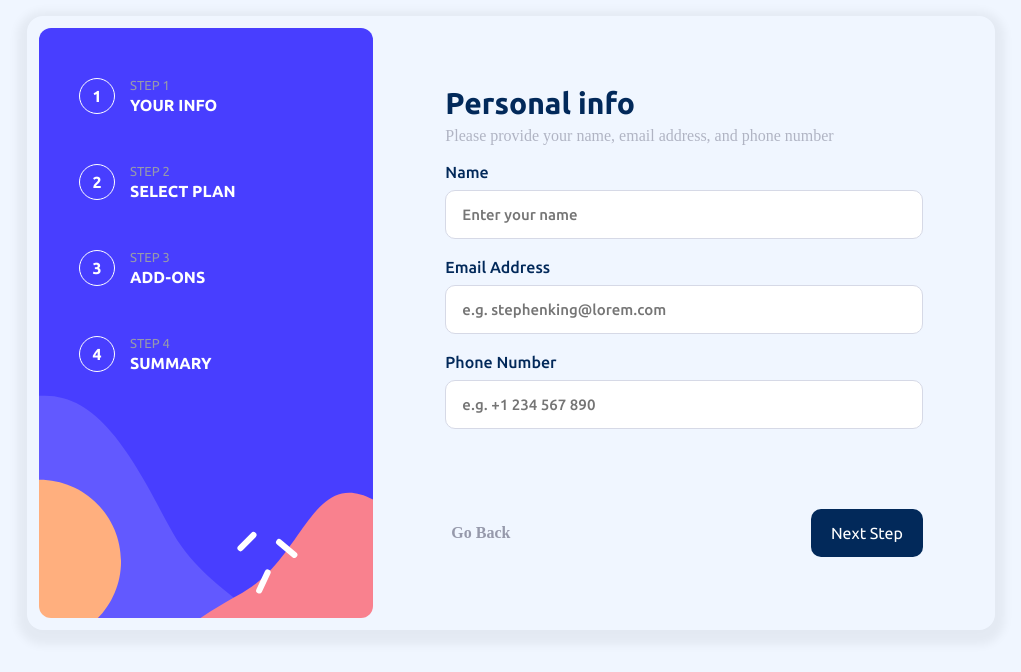
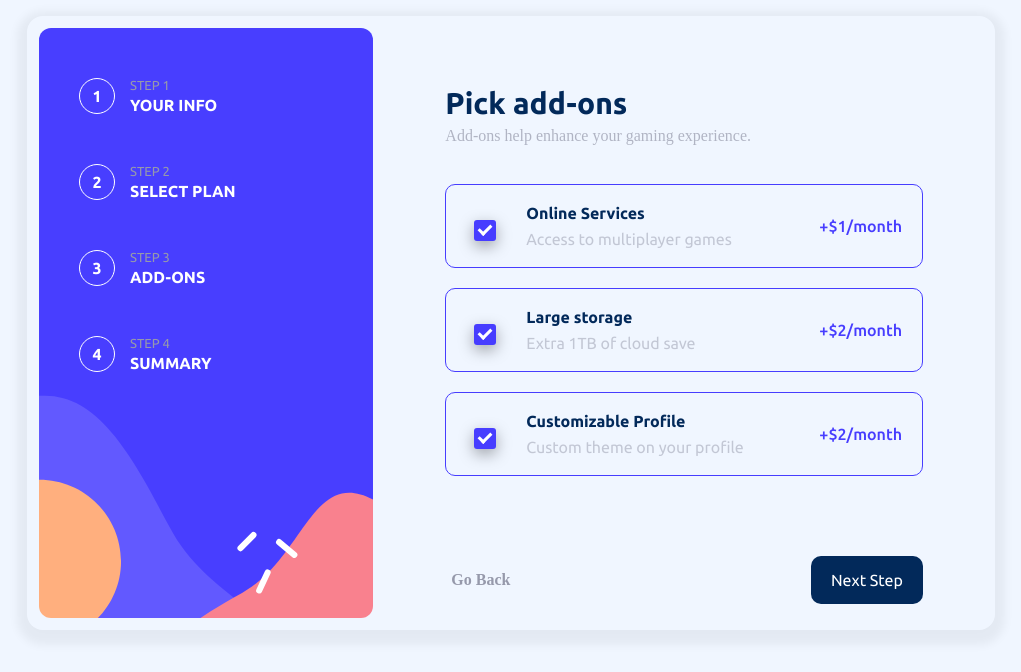
Before and after one commit to gkhanylmaz/multi-step-form, a React (Create React App) app: page / in a window 1280 px wide. Shown: the top 672 px of the page, without its empty margins (129-1150 px from the left). Built offline with nearby package versions, Linux system fonts and the light colour scheme.

Commit message:
Step3 Form Create

```diff
--- a/src/components/MultiStepForm.jsx
+++ b/src/components/MultiStepForm.jsx
@@ -1,12 +1,49 @@
-import React from "react";
+import React, { useState } from "react";
 import Sidebar from "./Sidebar";
 import Step1 from "./Step1";
+import Step2 from "./Step2";
+import Step3 from "./Step3";
+import Step4 from "./Step4";
+
+const Steps = {
+  step1: {
+    component: Step1,
+    title: "Personal Info",
+    subtitle: "Please privide your name, email adress, and phone number",
+    nextButton: true,
+  },
+  step2: {
+    component: Step2,
+    title: "Select your plan",
+    subtitle: "You have the option of moontly or yearacl biling",
+    nextButton: true,
+    backButton: true,
+  },
+  step3: {
+    component: Step3,
+    title: "Pick add-ons",
+    subtitle: "Add-ons help enhance your gaming experience.",
+    nextButton: true,
+    backButton: true,
+  },
+  step4: {
+    component: Step4,
+    title: "Finishing up",
+    subtitle: "Double-check everything looks OK before comfirming.",
+    backButton: true,
+  },
+};
 
 const MultiStepForm = () => {
+  const [activeStep, setActiveStep] = useState("step3");
+  const [formData, setFormData] = useState();
+
+  const ActiveStep = Steps[activeStep].component;
+
   return (
     <div className="multi-step">
       <Sidebar />
-      <Step1 />
+      <ActiveStep {...Steps[activeStep]} />
     </div>
   );
 };
--- /dev/null
+++ b/src/components/Step.jsx
@@ -0,0 +1,23 @@
+import React from "react";
+
+const Step = ({ title, subtitle, children, backButton, nextButton }) => {
+  return (
+    <div className="step1">
+      <div className="step1-header">
+        <h1> {title}</h1>
+        <p>{subtitle}</p>
+      </div>
+      <div className="body">{children}</div>
+      <div className="step1-footer">
+        {backButton && <button className="step1-goback"> Go Back </button>}
+        {nextButton ? (
+          <button className="step1-next"> Next Step </button>
+        ) : (
+          <button> Confirm </button>
+        )}
+      </div>
+    </div>
+  );
+};
+
+export default Step;
--- a/src/components/Step1.jsx
+++ b/src/components/Step1.jsx
@@ -1,4 +1,5 @@
 import React from "react";
+import Step from "./Step";
 
 const step1 = [
   {
@@ -29,13 +30,9 @@ const step1 = [
   },
 ];
 
-const Step1 = () => {
+const Step1 = (props) => {
   return (
-    <div className="step1">
-      <div className="step1-header">
-        <h1> Personal info</h1>
-        <p>Please provide your name, email address, and phone number</p>
-      </div>
+    <Step {...props}>
       {step1.map((step) => (
         <form>
           <label>{step.label}</label>
@@ -46,11 +43,7 @@ const Step1 = () => {
           />
         </form>
       ))}
-      <div className="step1-footer">
-        <button className="step1-goback"> Go Back </button>
-        <button className="step1-next"> Next Step </button>
-      </div>
-    </div>
+    </Step>
   );
 };
 
--- a/src/components/Step2.jsx
+++ b/src/components/Step2.jsx
@@ -1,7 +1,9 @@
 import React from "react";
+// import { selectItem } from "../contast/selectItem";
+import Step from "./Step";
 
-const Step2 = () => {
-  return <div>Step2</div>;
+const Step2 = (props) => {
+  return <Step {...props}></Step>;
 };
 
 export default Step2;
--- a/src/components/Step3.jsx
+++ b/src/components/Step3.jsx
@@ -1,7 +1,49 @@
 import React from "react";
+import Step from "./Step";
 
-const Step3 = () => {
-  return <div>Step3</div>;
+const Step3Item = [
+  {
+    id: 1,
+    title: "Online Services",
+    subtitle: "Access to multiplayer games",
+    amount: "+$1/month",
+  },
+  {
+    id: 2,
+    title: "Large storage",
+    subtitle: "Extra 1TB of cloud save",
+    amount: "+$2/month",
+  },
+  {
+    id: 3,
+    title: "Customizable Profile",
+    subtitle: "Custom theme on your profile",
+    amount: "+$2/month",
+  },
+];
+
+const Step3 = (props) => {
+  return (
+    <>
+      <Step {...props}>
+        <div className="step3-cards">
+          {Step3Item.map((item) => (
+            <div className="step3-card" key={item.id}>
+              <label className="labelInput">
+                <input type="checkbox" checked="false" />
+                <span className="checkmark"></span>
+              </label>
+              <div className="step3-title">
+                <h2>{item.title}</h2>
+                <p>{item.subtitle}</p>
+              </div>
+              <p className="amount"> {item.amount}</p>
+            </div>
+          ))}
+        </div>
+      </Step>
+    </>
+  );
 };
 
 export default Step3;
--- /dev/null
+++ b/src/contast/selectItem.jsx
@@ -0,0 +1,5 @@
+import logo1 from "../assets/images/icon-arcade.svg";
+
+export const selectItem = [
+  { logo: logo1, title: "arcade", amount: "$9/month" },
+];
--- a/src/styles/components/_step1.scss
+++ b/src/styles/components/_step1.scss
@@ -26,6 +26,7 @@
     label {
       font-family: "Ubuntu", sans-serif;
       font-weight: 500;
+      margin: 5px 0;
     }
 
     input[type="text"] {
--- /dev/null
+++ b/src/styles/components/_step3.scss
@@ -0,0 +1,88 @@
+.step3-cards {
+  display: flex;
+  flex-direction: column;
+  gap: 20px;
+  font-family: "Ubuntu", sans-serif;
+  margin-top: 20px;
+
+  .step3-card {
+    display: flex;
+    flex-direction: row;
+    align-items: center;
+    gap: 25px;
+    border: 1px solid map-get($color, "purplishBlue");
+    padding: 20px;
+    border-radius: 10px;
+
+    .labelInput {
+      display: block;
+      position: relative;
+      padding-left: 35px;
+      cursor: pointer;
+      font-size: 22px;
+      -webkit-user-select: none;
+      -moz-user-select: none;
+      -ms-user-select: none;
+      user-select: none;
+      &:hover input ~ .checkmark {
+        background-color: #ccc;
+      }
+
+      input {
+        position: absolute;
+        opacity: 0;
+        cursor: pointer;
+        height: 0;
+        width: 0;
+        &:checked ~ .checkmark {
+          background-color: map-get($color, "purplishBlue");
+        }
+        &:checked ~ .checkmark:after {
+          display: block;
+        }
+      }
+      .checkmark {
+        position: absolute;
+        height: 21px;
+        width: 22px;
+        background-color: #ffff;
+        box-shadow: rgba(0, 0, 0, 0.35) 0px 5px 15px;
+        bottom: -15px;
+        right: 5px;
+        border-radius: 3px;
+
+        &::after {
+          content: "";
+          position: absolute;
+          display: none;
+        }
+        &::after {
+          left: 7px;
+          top: 2px;
+          width: 5px;
+          height: 10px;
+          border: solid white;
+          border-width: 0 3px 3px 0;
+          -webkit-transform: rotate(45deg);
+          -ms-transform: rotate(45deg);
+          transform: rotate(45deg);
+        }
+      }
+    }
+    .step3-title {
+      h2 {
+        font-weight: 600;
+      }
+      p {
+        color: map-get($color, "coolGray");
+        opacity: 0.5;
+        margin-top: 10px;
+      }
+    }
+    .amount {
+      color: map-get($color, "purplishBlue");
+      font-weight: 500;
+      margin-left: auto;
+    }
+  }
+}
--- a/src/styles/components/main.scss
+++ b/src/styles/components/main.scss
@@ -1,4 +1,5 @@
-@import "./button";
 @import "./sidebar";
 @import "./multistep";
 @import "./step1";
+@import "./step2";
+@import "./step3";
```
Also changed, not shown: src/components/StepButton.jsx (deleted, +0 -7 lines), src/styles/components/_button.scss (deleted), src/styles/components/_step2.scss (added).
